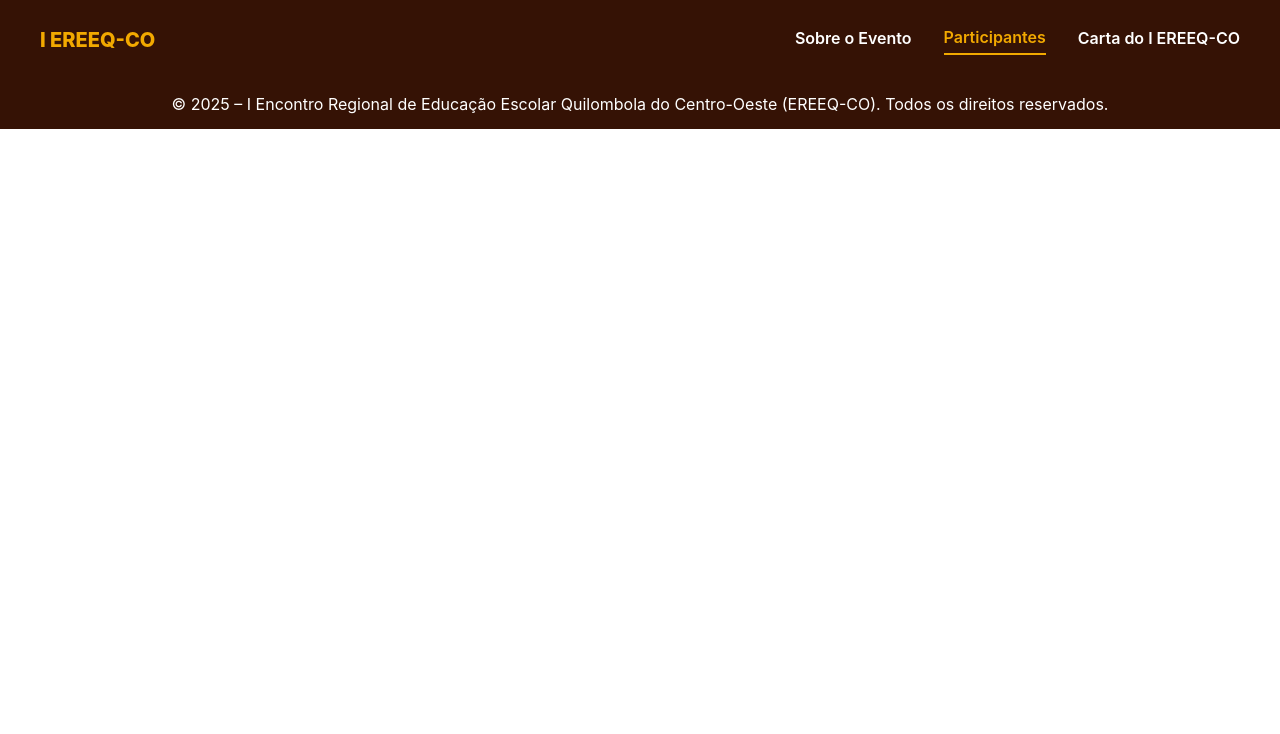
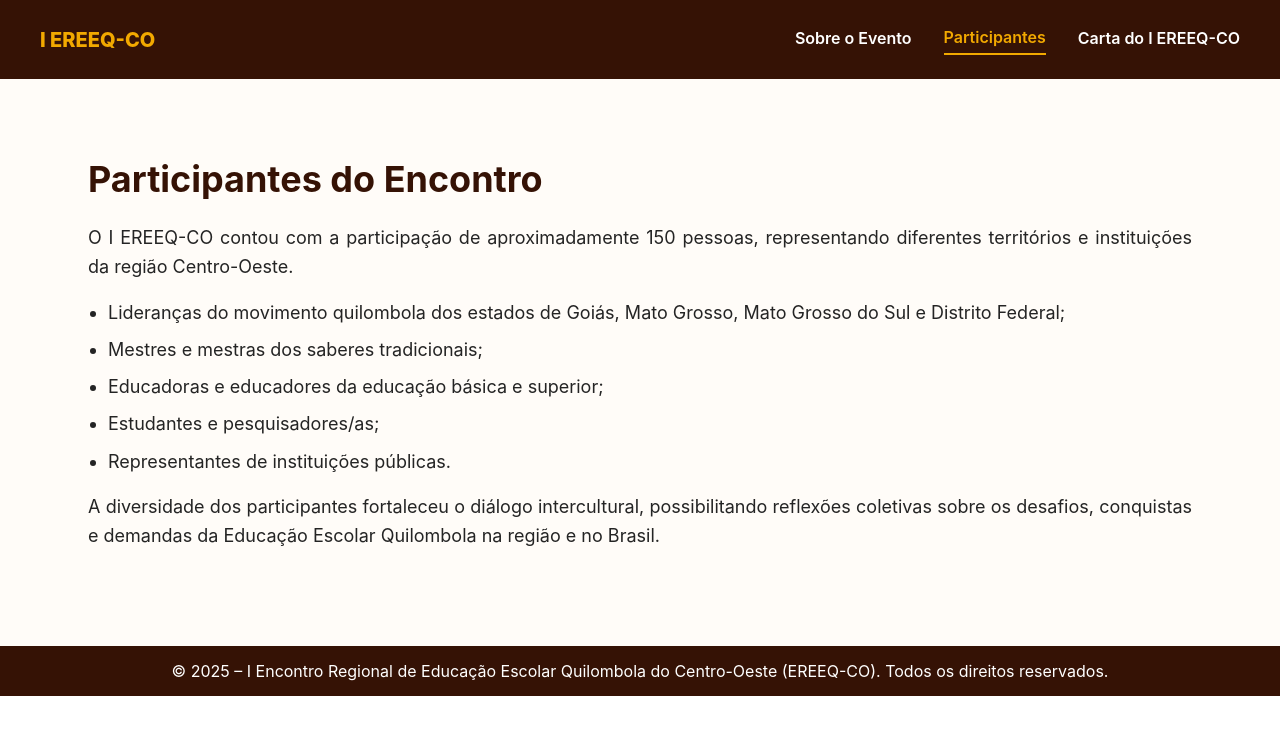
Before and after one commit to LuizGitH/EREEQ, a React (Vite) app: page /Participants in a window 1280 px wide. Shown: the top 734 px of the page. Built offline with nearby package versions, Linux system fonts and the light colour scheme.

Commit message:
feat: update icon and add EventParticipants component

```diff
--- a/index.html
+++ b/index.html
@@ -2,7 +2,7 @@
 <html lang="en">
   <head>
     <meta charset="UTF-8" />
-    <link rel="icon" type="image/svg+xml" href="/vite.svg" />
+    <link rel="icon" type="image/svg+xml" href="/EREEQ-2025-logo.svg" />
     <meta name="viewport" content="width=device-width, initial-scale=1.0" />
     <title>I-EREEQ-CO</title>
   </head>
--- /dev/null
+++ b/src/components/EventParticipants/index.jsx
@@ -0,0 +1,28 @@
+export function EventParticipants() {
+    return (
+        <section className="w-full bg-[#FFFCF8] py-12 md:py-20">
+            <div className="max-w-6xl mx-auto px-4 md:px-6 font-sans text-justify">
+
+                <h2 className="text-2xl md:text-4xl font-bold text-[#351205] mb-6">
+                    Participantes do Encontro
+                </h2>
+
+                <p className="text-base md:text-lg text-[#242424] leading-relaxed mb-4">
+                    O I EREEQ-CO contou com a participação de aproximadamente 150 pessoas, representando diferentes territórios e instituições da região Centro-Oeste.
+                </p>
+
+                <ul className="list-disc pl-5 space-y-2 text-base md:text-lg text-[#242424] leading-relaxed mb-4">
+                    <li>Lideranças do movimento quilombola dos estados de Goiás, Mato Grosso, Mato Grosso do Sul e Distrito Federal;</li>
+                    <li>Mestres e mestras dos saberes tradicionais;</li>
+                    <li>Educadoras e educadores da educação básica e superior;</li>
+                    <li>Estudantes e pesquisadores/as;</li>
+                    <li>Representantes de instituições públicas.</li>
+                </ul>
+
+                <p className="text-base md:text-lg text-[#242424] leading-relaxed mb-4">
+                    A diversidade dos participantes fortaleceu o diálogo intercultural, possibilitando reflexões coletivas sobre os desafios, conquistas e demandas da Educação Escolar Quilombola na região e no Brasil.
+                </p>
+            </div>
+        </section>
+    )
+}
--- a/src/pages/ParticipantsPage.jsx
+++ b/src/pages/ParticipantsPage.jsx
@@ -1,14 +1,19 @@
 import '../App.css'
 import { Baseboard } from '../components/Baseboard'
-import {Cabecalho} from '../components/Cabecalho'
+import { Cabecalho } from '../components/Cabecalho'
+import { EventParticipants } from '../components/EventParticipants'
 
 function ParticipantsPage() {
 
   return (
     <>
       <header>
-        <Cabecalho/>
+        <Cabecalho />
       </header>
+
+      <main>
+        <EventParticipants />
+      </main>
 
       <footer>
         <Baseboard />
```
Also changed, not shown: public/EREEQ-2025-logo.svg (added), 1 other file (tests, documents, lock files or other folders).
